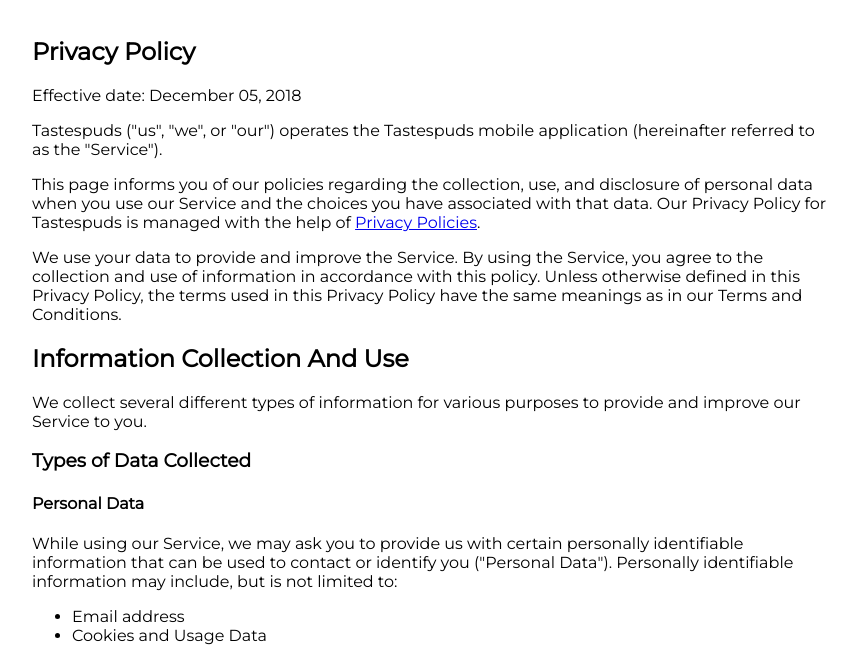
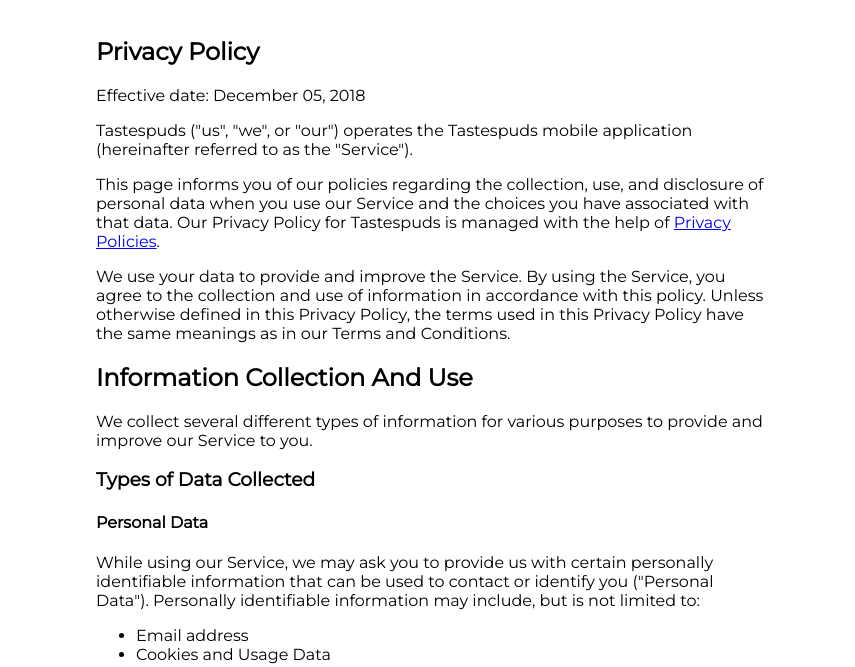
Before and after one commit to tastespuds/site, a website: page public/privacy.html in a window 1280 px wide. Shown: the part 119-786 px from the top of the page, without its empty margins (208-1063 px from the left). Drawn offline with Linux system fonts and the light colour scheme.

Commit message:
Adjusts width for desktop

```diff
--- a/public/styles/privacy.css
+++ b/public/styles/privacy.css
@@ -5,5 +5,5 @@
 }
 
 .privacy {
-  width: 50em;
+  width: 42em;
 }
```
